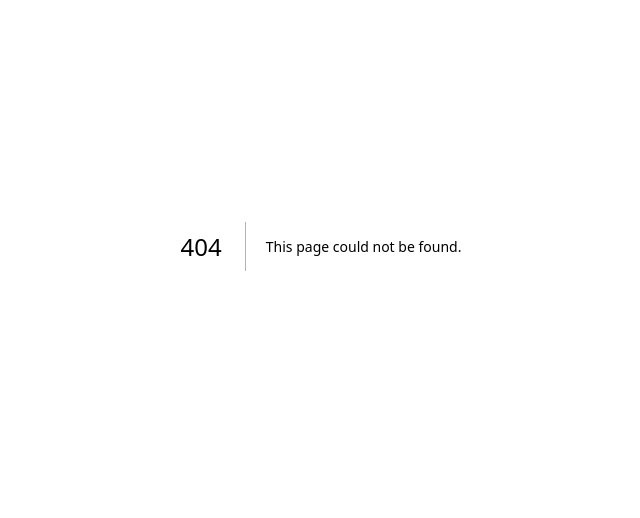
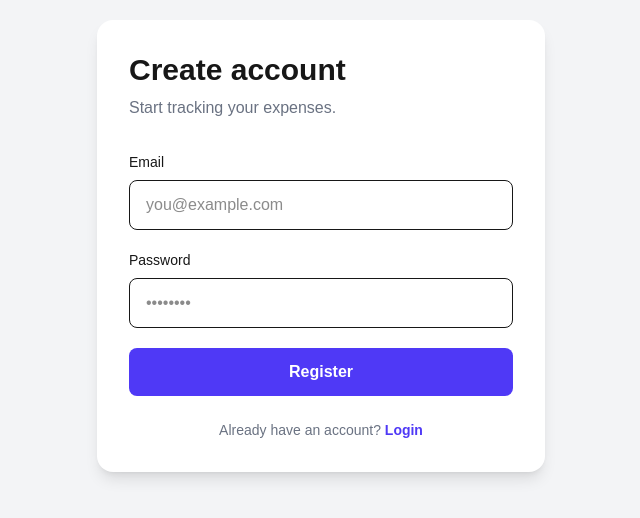
Before and after one commit to ShaviRajapaksha/Expense-Tracker-Next.js-Supabase, a Next.js app: page /register in a window 1280 px wide. Before the commit this address had no page. Shown: the part 154-672 px from the top of the page, without its empty margins (319-959 px from the left). Built offline with nearby package versions, Linux system fonts and the light colour scheme.

Commit message:
Add RegisterPage component for user registration and account creation

```diff
--- /dev/null
+++ b/src/app/register/page.tsx
@@ -0,0 +1,119 @@
+"use client";
+
+import { FormEvent, useState } from "react";
+import { useRouter } from "next/navigation";
+import Link from "next/link";
+import { createClient } from "@/lib/supabase/client";
+
+export default function RegisterPage() {
+  const router = useRouter();
+
+  const [email, setEmail] = useState("");
+  const [password, setPassword] = useState("");
+
+  const [error, setError] = useState("");
+  const [loading, setLoading] = useState(false);
+
+  async function handleRegister(
+    event: FormEvent<HTMLFormElement>
+  ) {
+    event.preventDefault();
+
+    setError("");
+    setLoading(true);
+
+    const supabase = createClient();
+
+    const { error } = await supabase.auth.signUp({
+      email,
+      password,
+    });
+
+    if (error) {
+      setError(error.message);
+      setLoading(false);
+      return;
+    }
+
+    router.push("/dashboard");
+    router.refresh();
+  }
+
+  return (
+    <main className="flex min-h-screen items-center justify-center bg-gray-100 px-4">
+      <div className="w-full max-w-md rounded-2xl bg-white p-8 shadow-lg">
+        <h1 className="text-3xl font-bold">
+          Create account
+        </h1>
+
+        <p className="mt-2 text-gray-500">
+          Start tracking your expenses.
+        </p>
+
+        <form
+          onSubmit={handleRegister}
+          className="mt-8 space-y-5"
+        >
+          <div>
+            <label className="mb-2 block text-sm font-medium">
+              Email
+            </label>
+
+            <input
+              type="email"
+              required
+              value={email}
+              onChange={(e) =>
+                setEmail(e.target.value)
+              }
+              className="w-full rounded-lg border px-4 py-3 outline-none focus:border-indigo-500"
+              placeholder="you@example.com"
+            />
+          </div>
+
+          <div>
+            <label className="mb-2 block text-sm font-medium">
+              Password
+            </label>
+
+            <input
+              type="password"
+              required
+              minLength={6}
+              value={password}
+              onChange={(e) =>
+                setPassword(e.target.value)
+              }
+              className="w-full rounded-lg border px-4 py-3 outline-none focus:border-indigo-500"
+              placeholder="••••••••"
+            />
+          </div>
+
+          {error && (
+            <div className="rounded-lg bg-red-50 p-3 text-sm text-red-600">
+              {error}
+            </div>
+          )}
+
+          <button
+            type="submit"
+            disabled={loading}
+            className="w-full rounded-lg bg-indigo-600 px-4 py-3 font-semibold text-white hover:bg-indigo-700 disabled:opacity-50"
+          >
+            {loading ? "Creating account..." : "Register"}
+          </button>
+        </form>
+
+        <p className="mt-6 text-center text-sm text-gray-500">
+          Already have an account?{" "}
+          <Link
+            href="/login"
+            className="font-semibold text-indigo-600"
+          >
+            Login
+          </Link>
+        </p>
+      </div>
+    </main>
+  );
+}
```
